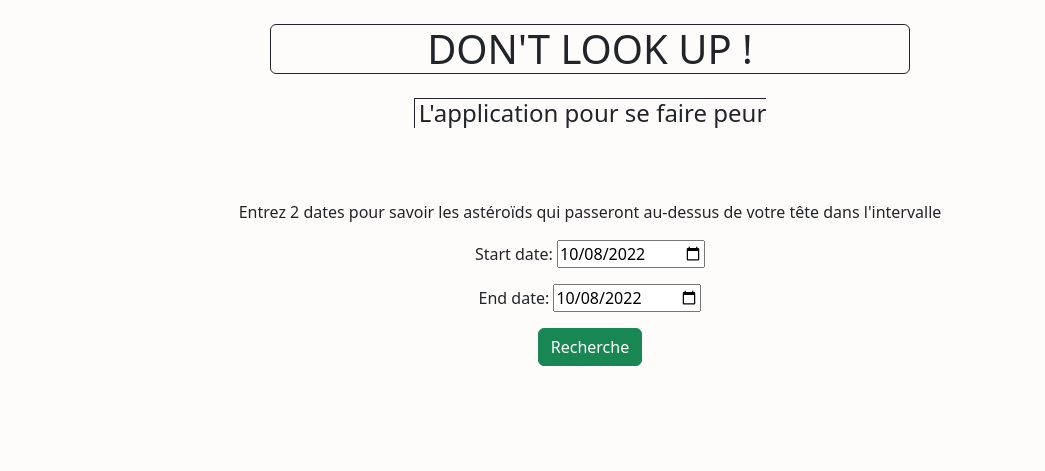
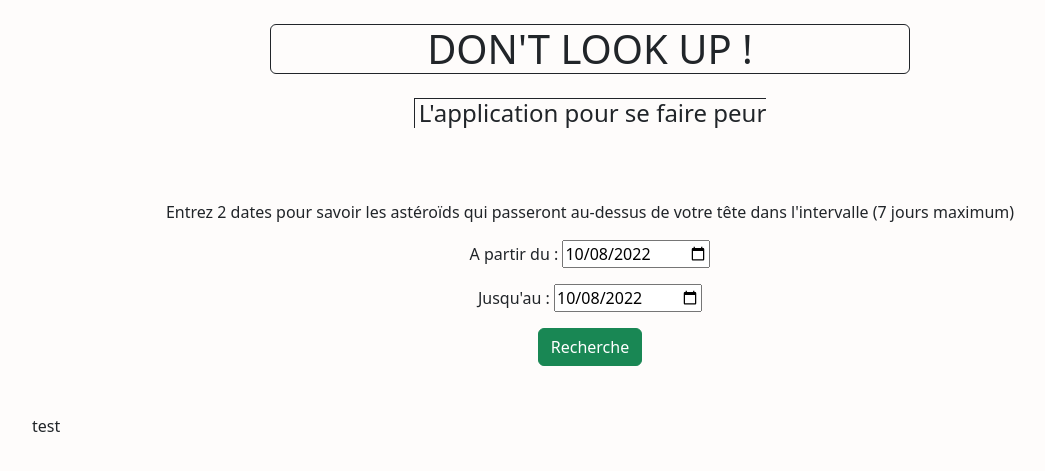
Before and after one commit to Adrien-GOGOIS/dont_look_up_projet, a Django app: page / in a window 1280 px wide. Shown: the top 471 px of the page, without its empty margins (50-1095 px from the left). Run offline with Django 4.2, Linux system fonts and the light colour scheme.

Commit message:
Improve error gestion if date range greater than 7 days + Minor improve style

```diff
--- a/application/form.py
+++ b/application/form.py
@@ -7,5 +7,6 @@ class DateInput(forms.DateInput):
 
 
 class DateForm(forms.Form):
-    start_date = forms.DateField(initial=datetime.date.today, widget=DateInput)
-    end_date = forms.DateField(initial=datetime.date.today, widget=DateInput)
+
+    start_date = forms.DateField(initial=datetime.date.today, widget=DateInput, label="A partir du ")
+    end_date = forms.DateField(initial=datetime.date.today, widget=DateInput, label="Jusqu'au ")
--- a/application/static/application/style.css
+++ b/application/static/application/style.css
@@ -2,11 +2,11 @@
     background-color: rgba(253, 233, 224, 0.1);
 }
 
-.card {
+.card-scale {
     transition: transform 1s;
 }
 
-.card:hover {
+.card-scale:hover {
     transform: scale(1.1);
 }
 
--- a/application/templates/application/asteroid_details.html
+++ b/application/templates/application/asteroid_details.html
@@ -21,7 +21,7 @@
             </div>
         </div>
         <div class="d-flex justify-content-center">
-            <input type=button value="Retour aux résultats" onClick="javascript:history.go(-1);" class="btn btn-warning mt-5">
+            <input type=button value="Retour aux résultats" onClick="javascript:history.go(-1);" class="btn btn-warning mt-5 view-details-button">
         </div>
 
     {% endif %}
--- a/application/templates/application/base.html
+++ b/application/templates/application/base.html
@@ -28,9 +28,6 @@
             if (loader) {
                 document.getElementById("loader").style.display = "block";
                 document.getElementById("search-results").style.display = "none";
-            } else {
-                document.getElementById("loader").style.display = "none";
-                document.getElementById("search-results").style.display = "block";
             }
         }
     </script>
--- a/application/templates/application/homepage.html
+++ b/application/templates/application/homepage.html
@@ -9,7 +9,7 @@
             <div class="row">
                 <form method="post" class="center-block text-center">
                     <div>
-                        <p>Entrez 2 dates pour savoir les astéroïds qui passeront au-dessus de votre tête dans l'intervalle</p>
+                        <p>Entrez 2 dates pour savoir les astéroïds qui passeront au-dessus de votre tête dans l'intervalle (7 jours maximum)</p>
                     </div>
                     {% csrf_token %}
                     <div class="">
@@ -19,14 +19,23 @@
                 </form>
             </div>
         </div>
-            <div class="d-flex justify-content-center mt-5">
+            {% load i18n %}
+            {% load l10n %}
+            {% language 'fr' %}
+            <div class="d-flex justify-content-center my-4">
                <div id="loader" style="display : none;">
                     <div class="spinner-border text-dark" role="status">
                       <span class="visually-hidden">Loading...</span>
                     </div>
                 </div>
             </div>
-
+                {% if messages %}
+                    {% for message in messages %}
+                        <div class="d-flex justify-content-center">
+                            <p class="alert alert-danger">{{message}}</p>
+                        </div>
+                    {% endfor %}
+                {% else %}
                 <div class="container" id="search-results" onload="displaySpinner()">
                     {% if asteroids %}
                    <div class="row text-center">
@@ -44,6 +53,10 @@
                        </div>
                        {% endfor %}
                    </div>
+                    {% else %}
+                    <p>test</p>
+                    {% endif %}
                 </div>
-            {% endif %}
+                {% endif %}
+        {% endlanguage %}
     {% endblock %}
--- a/application/views.py
+++ b/application/views.py
@@ -2,6 +2,7 @@ from django.shortcuts import render
 from application.form import DateForm
 from application.service import get_asteroids
 from application.service import get_asteroid_by_id
+from django.contrib import messages
 
 
 def homepage(request):
@@ -9,17 +10,21 @@ def homepage(request):
 
     if request.method == 'POST':
         form = DateForm(request.POST)
-        is_loading = True
         if form.is_valid():
             start_date = form.cleaned_data['start_date']
             end_date = form.cleaned_data['end_date']
+
             asteroids = get_asteroids(start_date, end_date)
+
+            if not asteroids:
+                messages.error(request, "L'intervalle entre 2 dates ne doit pas être supérieur à 7 jours")
+
     else:
         form = DateForm()
 
     context = {
         'form': form,
-        'asteroids': asteroids
+        'asteroids': asteroids,
     }
 
     return render(request, 'application/homepage.html', context)
--- a/projetNasa/settings.py
+++ b/projetNasa/settings.py
@@ -123,3 +123,6 @@ STATIC_URL = 'static/'
 # https://docs.djangoproject.com/en/4.1/ref/settings/#default-auto-field
 
 DEFAULT_AUTO_FIELD = 'django.db.models.BigAutoField'
+
+USE_THOUSAND_SEPARATOR = True
+USE_L10N = True
```
Also changed, not shown: application/service.py (+7 -2 lines).
